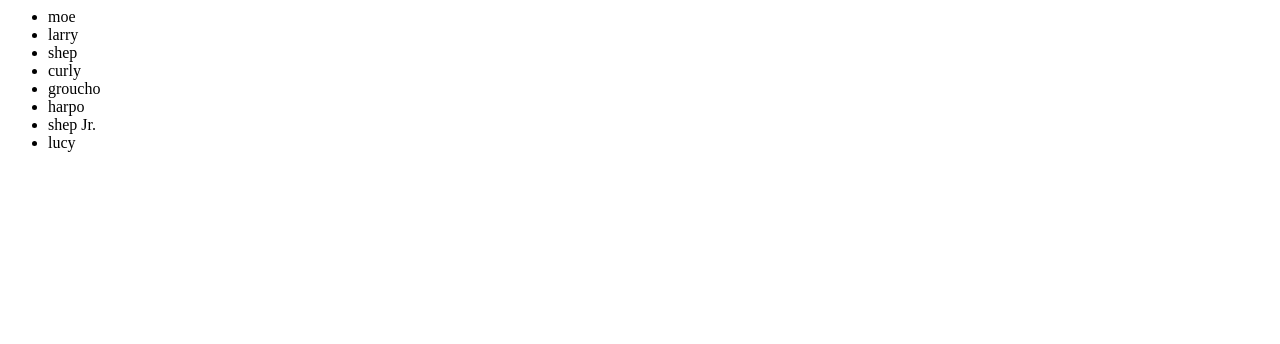
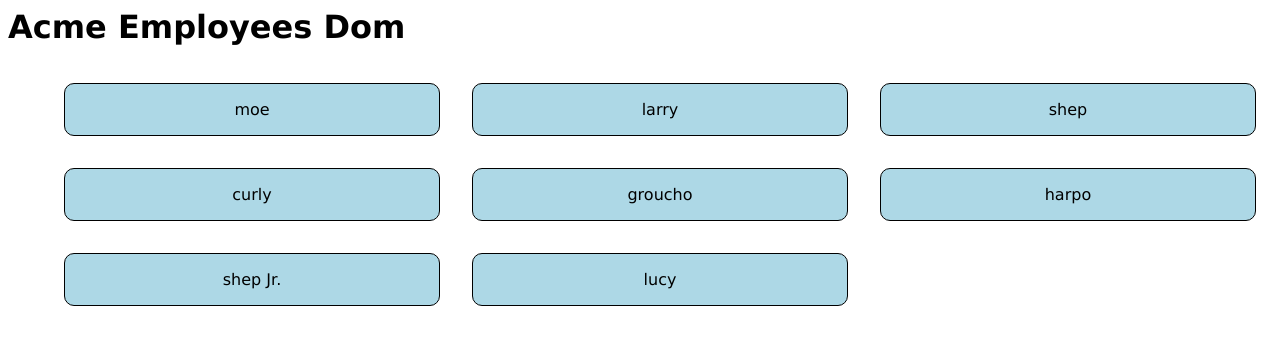
Before and after one commit to Stannie-Lim/acme-employees-dom, a plain HTML site: page index.html in a window 1280 px wide. Drawn offline with Linux system fonts and the light colour scheme.

Commit message:
first commit

```diff
--- a/app.js
+++ b/app.js
@@ -10,11 +10,16 @@ const employees = [
   ];
 
   const list = document.querySelector('ul');
-
+  list.addEventListener('click', (ev) => {
+    const target = ev.target;
+    if(target.tagName === 'LI') {
+        target.style.background = "beige";
+    }
+  });
 
   const render = () => {
     const html = employees.map(employee => {
-        return `<li>${ employee.name }</li>`;
+        return `<li>${employee.name}</li>`;
     }).join('');
     list.innerHTML = html;
   };
--- a/index.html
+++ b/index.html
@@ -1,10 +1,38 @@
 <html>
     <head>
         <script src='app.js' defer></script>
+
+        <style>
+            * {
+                box-sizing: border-box;
+            }
+
+            body {
+                font-family: verdana;
+            }
+
+            .employees {
+                display: flex;
+                list-style-type: none;
+                flex-wrap: wrap;
+            }
+
+            .employees li {
+                display: flex;
+                margin: 1rem;
+                padding: 1rem;
+                border: solid 1px black;
+                width: calc(100% / 3 - 2rem);
+                justify-content: center;
+                background-color: lightblue;
+                border-radius: 10px;
+            }
+
+        </style>
     </head>
     <body>
-        <ul>
-
+        <h1>Acme Employees Dom</h1>
+        <ul class="employees">
         </ul>
     </body>
 </html>
```
Also changed, not shown: 1 other file.
